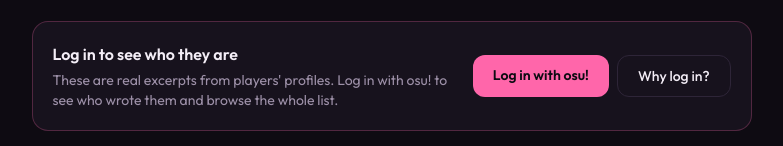
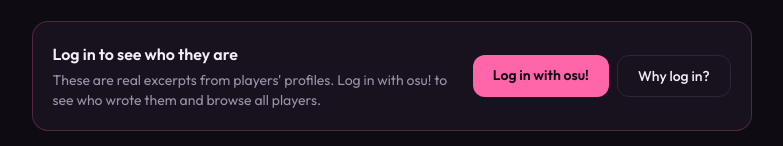
Before and after one commit to xwedz/MutualSeek, a React (Vite) app in the folder client/: page / in a window 1280 px wide. Shown: the part 294-440 px from the top of the page, without its empty margins (241-1024 px from the left). Built offline with nearby package versions, Linux system fonts and the light colour scheme; no server answers.

Commit message:
Drop the player count from the logged-out login box
"Browse all players" says the same without a number that changes every hour.

```diff
--- a/client/src/App.tsx
+++ b/client/src/App.tsx
@@ -226,12 +226,7 @@ export default function App() {
                                 onAcceptGuidelines={handleAcceptGuidelines}
                             />
                         ) : (
-                            <LockedCandidatesView
-                                listed={stats?.mentioned ?? null}
-                                optedOut={false}
-                                onSetListing={updateListing}
-                                onWhyLogIn={() => goToFaq(`#${WHY_LOG_IN}`)}
-                            />
+                            <LockedCandidatesView optedOut={false} onSetListing={updateListing} onWhyLogIn={() => goToFaq(`#${WHY_LOG_IN}`)} />
                         )}
                     </div>
                 )}
--- a/client/src/components/LockedCandidatesView.tsx
+++ b/client/src/components/LockedCandidatesView.tsx
@@ -1,7 +1,6 @@
 import { useEffect, useState, type MouseEvent } from 'react';
 import { fetchPreview } from '../api';
 import { countryName } from '../countries';
-import { formatNumber } from '../format';
 import type { PreviewPlayer } from '../types';
 import { ActiveToggle } from './ActiveToggle';
 import { Excerpt } from './CandidateCard';
@@ -13,7 +12,6 @@ import { ListingButton } from './ListingButton';
 import { SkeletonCards } from './SkeletonCards';
 
 interface Props {
-    listed: number | null; // players on the list, from /api/stats
     optedOut: boolean;
     onSetListing: (listed: boolean) => Promise<void>;
     onWhyLogIn: () => void; // opens the FAQ's "Why do I need to log in?"
@@ -28,7 +26,7 @@ const CONTROL = 'inline-flex items-center gap-2 rounded-xl border border-line bg
  * collected anonymously, but a few real excerpts are shown without names so people can see what the site finds before
  * deciding to log in. The controls look the same but open a login dialog.
  */
-export function LockedCandidatesView({ listed, optedOut, onSetListing, onWhyLogIn }: Props) {
+export function LockedCandidatesView({ optedOut, onSetListing, onWhyLogIn }: Props) {
     const [asking, setAsking] = useState(false);
     const ask = () => setAsking(true);
     // null while loading; if the preview can't be loaded (or is empty), placeholder cards stay instead
@@ -70,8 +68,7 @@ export function LockedCandidatesView({ listed, optedOut, onSetListing, onWhyLogI
                 <div>
                     <p className="font-semibold">Log in to see who they are</p>
                     <p className="mt-1 text-sm text-muted">
-                        These are real excerpts from players' profiles. Log in with osu! to see who wrote them
-                        {listed ? ` and browse all ${formatNumber(listed)} players` : ' and browse the whole list'}.
+                        These are real excerpts from players' profiles. Log in with osu! to see who wrote them and browse all players.
                     </p>
                 </div>
                 {/* Two choices side by side, so logging in doesn't look like the only thing you can do */}
```
